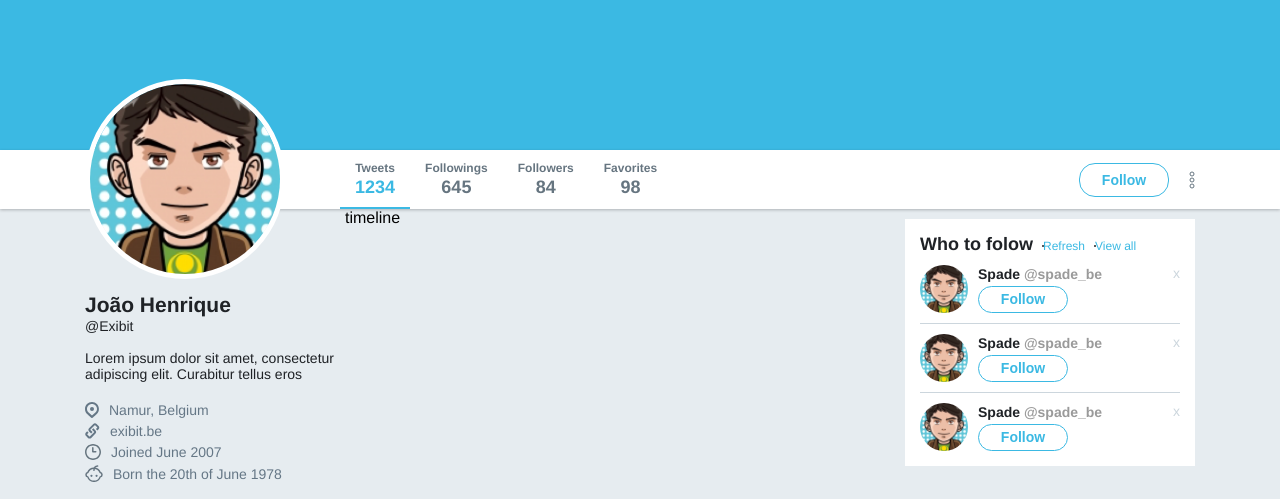
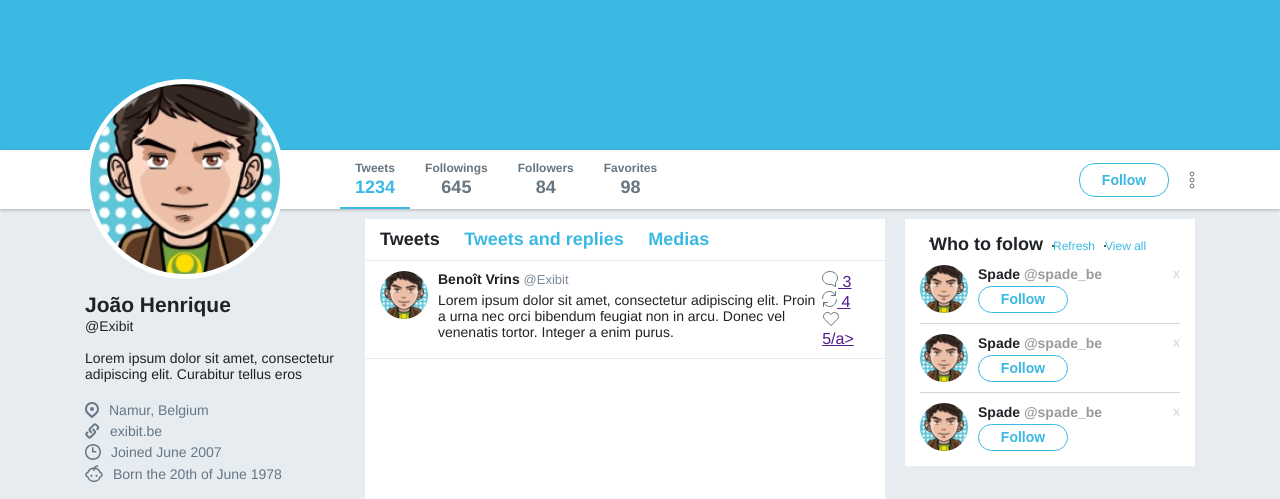
Before and after one commit to Joaoh3326/flexbox, a plain HTML site: page index.html in a window 1280 px wide. Shown: the part 276-775 px from the top of the page. Drawn offline with Linux system fonts and the light colour scheme.

Commit message:
fazendo timeline

```diff
--- a/index.html
+++ b/index.html
@@ -119,7 +119,33 @@
           </ul>
         </div>
       </aside>
-      <section class="timeline">timeline</section>
+      <section class="timeline">
+        <nav>
+          <a href="" class="active">Tweets</a>
+          <a href="">Tweets and replies</a>
+          <a href="">Medias</a>
+        </nav>
+
+        <ul class="tweets">
+          <li>
+            <img src="/images/avatar.png" alt="Avatar" />
+            <div class="info">
+              <strong>Benoît Vrins <span>@Exibit</span></strong>
+              <p>
+                Lorem ipsum dolor sit amet, consectetur adipiscing elit. Proin a
+                urna nec orci bibendum feugiat non in arcu. Donec vel venenatis
+                tortor. Integer a enim purus.
+              </p>
+            </div>
+            <div class="actions">
+              <a href=""><img src="/images/comments.svg" alt="comments"> 3</a>
+              <a href=""><img src="/images/retweet.svg" alt="retweet"> 4</a>
+              <a href=""><img src="/images/like.svg" alt="comments"> 5/a>
+            </div>
+          </li>
+        </ul>
+      </section>
+
       <aside class="widgets">
         <div class="widget follow">
           <div class="title">
--- a/style.css
+++ b/style.css
@@ -298,6 +298,68 @@ div.wrapper-content aside.profile .images ul li {
 
 div.wrapper-content .timeline {
   flex: 1;
+  background: #fff;
+  margin: 10px 20px 0;
+}
+
+div.wrapper-content .timeline nav {
+  border-bottom: 1px solid #e6ecf0;
+  padding: 10px 15px;
+}
+
+div.wrapper-content .timeline nav a {
+  text-decoration: none;
+  color: #3bb9e3;
+  font-size: 18px;
+  font-weight: bold;
+  margin-left: 20px;
+}
+
+div.wrapper-content .timeline nav a:first-child {
+  margin: 0;
+}
+
+div.wrapper-content .timeline nav a.active {
+  color: #1f2226;
+}
+
+div.wrapper-content .timeline ul.tweets {
+  list-style: none;
+}
+
+div.wrapper-content .timeline ul.tweets li {
+  border-bottom: 1px solid #e6ecf0;
+  padding: 10px 15px;
+  display: flex;
+}
+
+div.wrapper-content .timeline ul.tweets li > img {
+  width: 48px;
+  height: 48px;
+  border-radius: 50%;
+}
+
+div.wrapper-content .timeline ul.tweets .info {
+  margin-left: 10px;
+  display: flex;
+  flex-direction: column;
+}
+
+div.wrapper-content .timeline ul.tweets li .info strong {
+  font-size: 14px;
+  color: #1f2226;
+}
+
+div.wrapper-content .timeline ul.tweets li .info strong span {
+  font-weight: normal;
+  font-size: 13px;
+  color: #7b8b9a;
+}
+
+div.wrapper-content .timeline ul.tweets li .info p {
+  font-size: 14px;
+  color: #1f2226;
+  margin-top: 5px;
 }
 
 div.wrapper-content aside.widgets {
```
